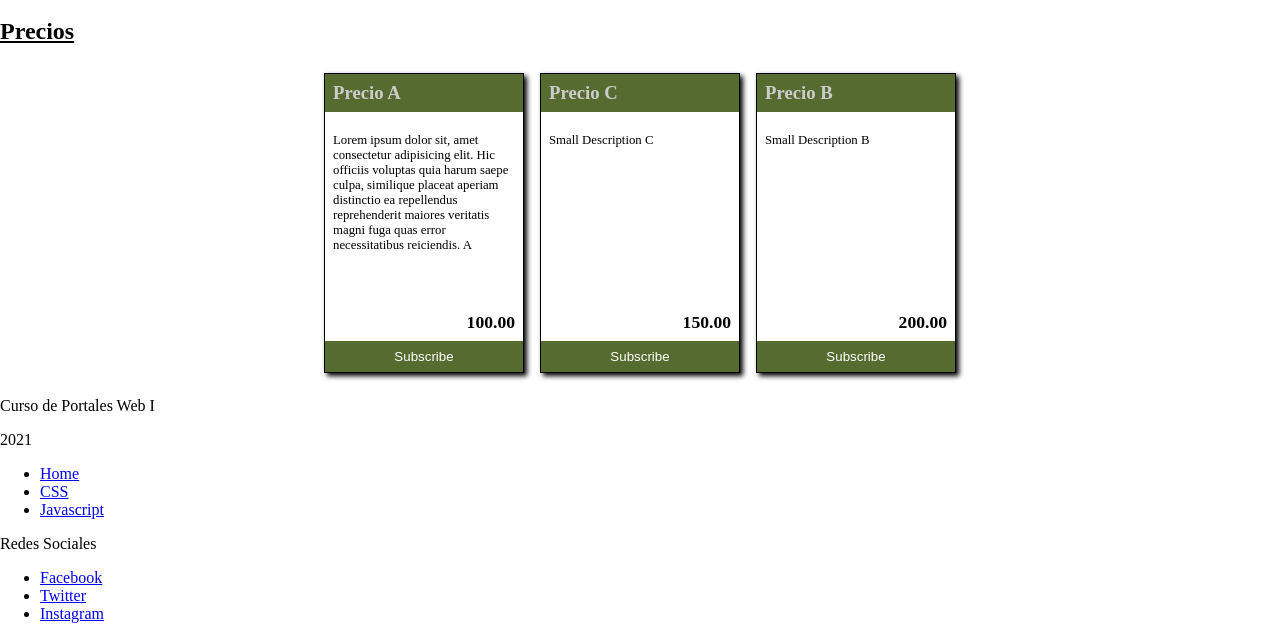
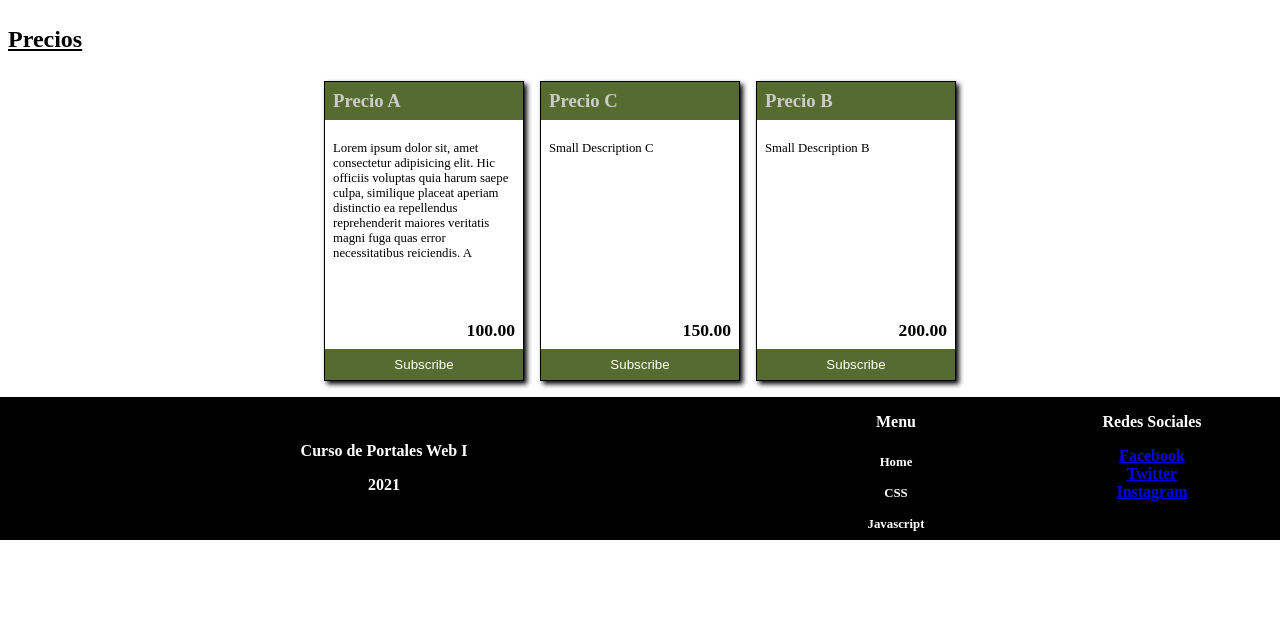
Before and after one commit to obetancourthunicah/pw202402, a plain HTML site: page portafolioGalery.html in a window 1280 px wide. Shown: the part 748-1387 px from the top of the page. After the commit the page ends 1288 px from the top, so only its background shows below. Drawn offline with Linux system fonts and the light colour scheme.

Commit message:
Responsive Design Footer

```diff
--- a/css/primercss.css
+++ b/css/primercss.css
@@ -59,7 +59,9 @@ header nav ul li a:hover {
     background-color: #555;
 }
 
-
+.container {
+    padding: 0.5rem;
+}
 
 h2 {
     text-decoration: underline;
@@ -68,6 +70,7 @@ h2 {
 .precios {
     display: flex;
     justify-content: center;
+    flex-wrap: wrap;
 }
 
 .card {
@@ -175,3 +178,57 @@ h2 {
     border: 1px solid #333;
     border-radius: 27px;
 }
+
+footer {
+    background-color: #000;
+    color:#fff;
+    display:flex;
+    flex-direction: column;
+    align-items: center;
+    justify-content: center;
+    flex-wrap: wrap;
+}
+
+footer span {
+    text-align: center;
+    font-weight: bold;
+}
+
+footer nav ul, footer .footer-redes ul {
+    display: flex;
+    flex-direction: column;
+    list-style: none;
+    margin:0px;
+    padding:0px;
+    text-align: center;
+}
+footer nav ul li a {
+    display: inline-block;
+    padding: 0.5rem 1rem;
+    text-decoration: none;
+    color:#fff;
+    font-size: 0.8rem;
+}
+
+@media (min-width:760px) {
+    footer {
+        flex-direction: row;
+        flex-wrap: wrap;
+    }
+    .footer-content {
+        flex: 1 0 100%;
+    }
+    .footer-nav , .footer-redes {
+        flex: 1 0 50%;
+    }
+}
+
+@media (min-width:1025px) {
+    .footer-content {
+        flex: 1 0 60%;
+    }
+    .footer-nav , .footer-redes {
+        flex: 1 0 20%;
+        align-self: flex-start;
+    }
+}
--- a/portafolioGalery.html
+++ b/portafolioGalery.html
@@ -31,17 +31,21 @@
             </picture>
             <span class="hero-content">
                 <h2>Portafolio</h2>
-                <p>Lorem ipsum dolor sit amet consectetur adipisicing elit. Iste, aperiam rerum quis laudantium at quaerat.</p>
+                <p>Lorem ipsum dolor sit amet consectetur adipisicing elit. Iste, aperiam rerum quis laudantium at
+                    quaerat.</p>
                 <form action="portafolioGalery.html" method="get">
                     <button>Ver mas</button>
                 </form>
             </span>
         </section>
+        <section class="container">
             <h2>Precios</h2>
             <section class="precios">
                 <div class="card">
                     <h3>Precio A</h3>
-                <p>Lorem ipsum dolor sit, amet consectetur adipisicing elit. Hic officiis voluptas quia harum saepe culpa, similique placeat aperiam distinctio ea repellendus reprehenderit maiores veritatis magni fuga quas error necessitatibus reiciendis. A</p>
+                    <p>Lorem ipsum dolor sit, amet consectetur adipisicing elit. Hic officiis voluptas quia harum saepe
+                        culpa, similique placeat aperiam distinctio ea repellendus reprehenderit maiores veritatis magni
+                        fuga quas error necessitatibus reiciendis. A</p>
                     <span>100.00</span>
                     <form>
                         <button> Subscribe </button>
@@ -64,6 +68,7 @@
                     </form>
                 </div>
             </section>
+        </section>
     </main>
     <footer>
         <span class="footer-content">
@@ -71,6 +76,7 @@
             <p>2021</p>
         </span>
         <span class="footer-nav">
+            <p>Menu</p>
             <nav>
                 <ul>
                     <li><a href="#">Home</a></li>
```
Lines whose indentation alone changed are shown as unchanged.
